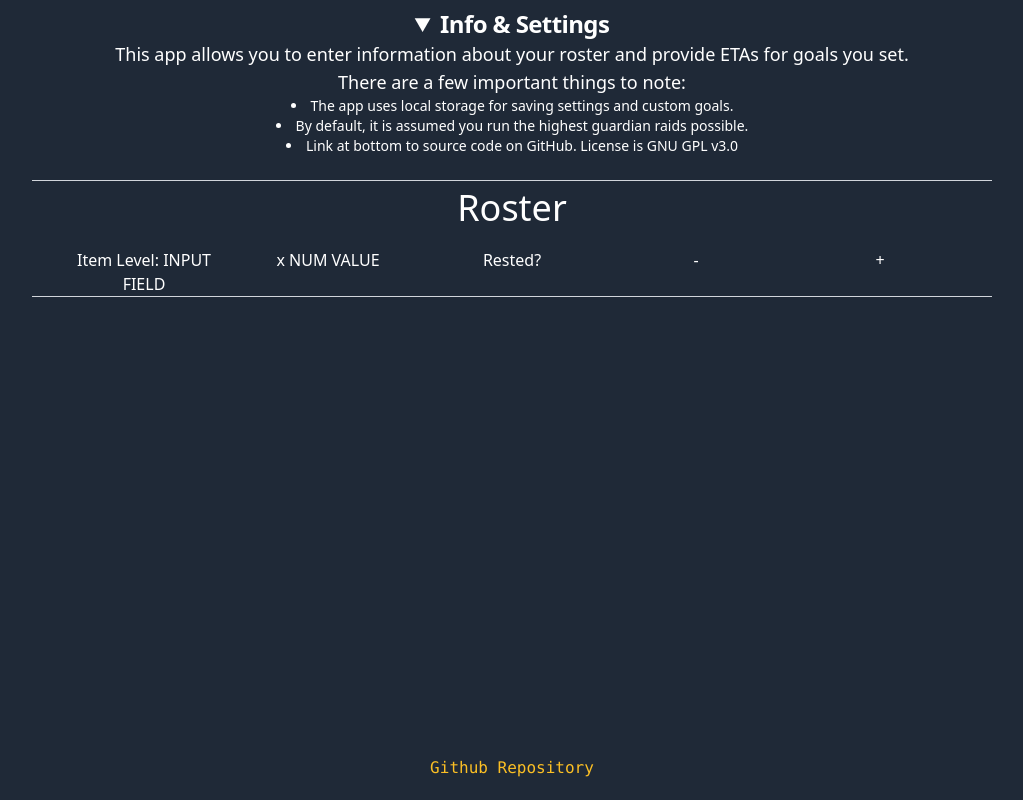
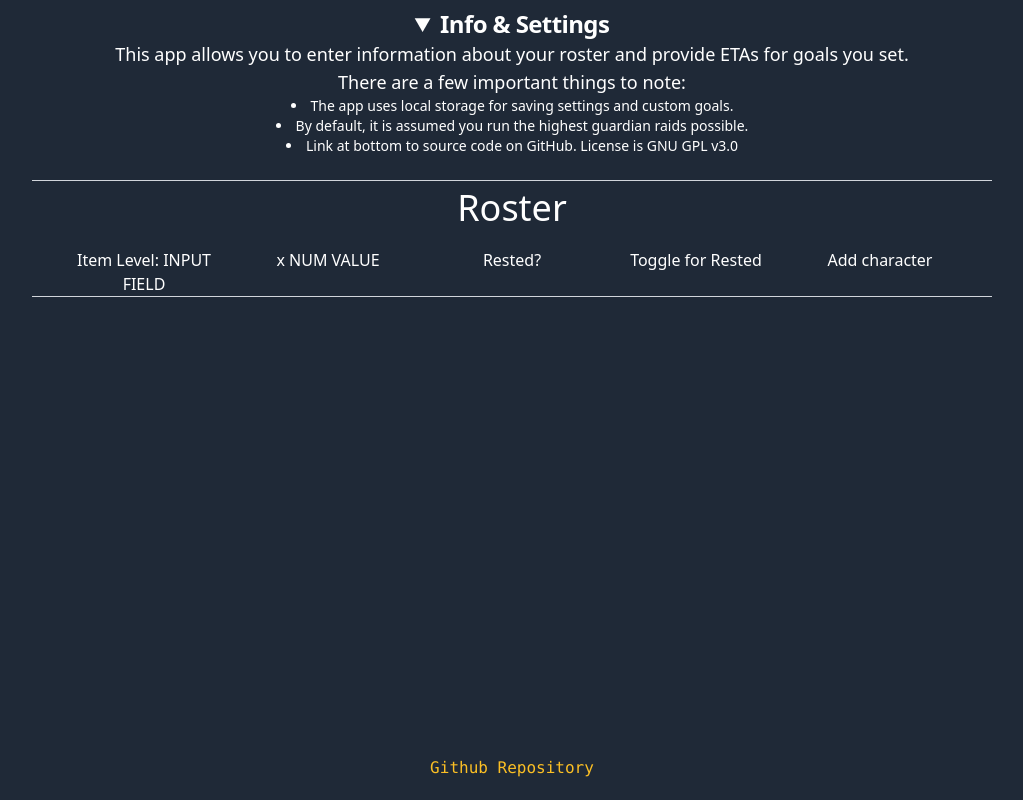
Before and after one commit to ccbrowndev/LoA-Material-Helper, a React (Vite) app: page / in a window 1280 px wide. Shown: the whole page, without its empty margins (128-1151 px from the left). Built offline with nearby package versions, Linux system fonts and the light colour scheme.

Commit message:
Update grid mockup

```diff
--- a/src/components/content-grid.tsx
+++ b/src/components/content-grid.tsx
@@ -8,8 +8,8 @@ export default function ContentGrid() {
         <div>Item Level: INPUT FIELD</div>
         <div>x NUM VALUE</div>
         <div>Rested?</div>
-        <div>-</div>
-        <div>+</div>
+        <div>Toggle for Rested</div>
+        <div>Add character</div>
       </ul>
     </div>
   );
```
